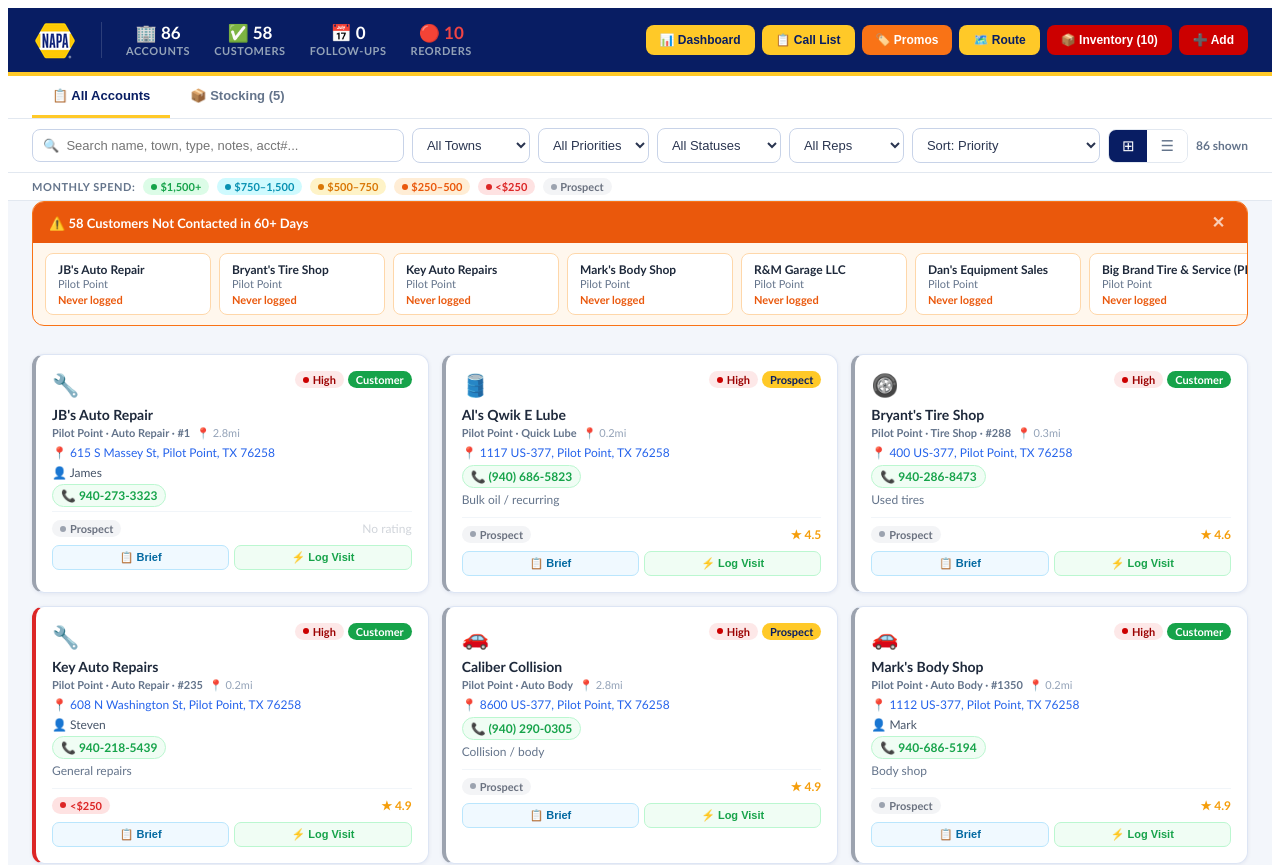
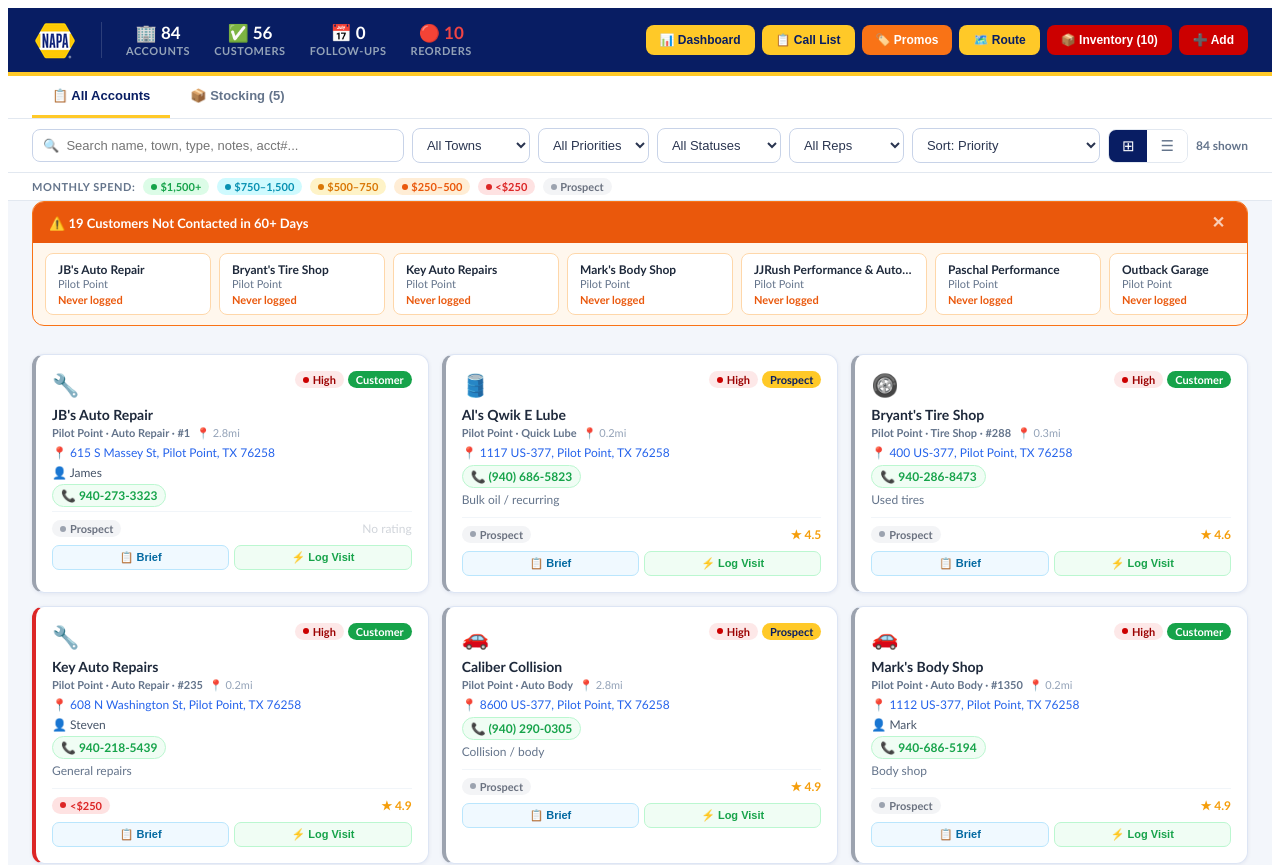
Before and after one commit to icccarcare/Napa-sales-crm, a React (Vite) app: page / in a window 1280 px wide. Shown: the top 865 px of the page. Built offline with nearby package versions, Linux system fonts and the light colour scheme.

Commit message:
Update App.jsx

```diff
--- a/src/App.jsx
+++ b/src/App.jsx
@@ -96,11 +96,11 @@ const INITIAL_CUSTOMERS = [
   { id:90,  name:"Three Seventy Seven Tires",         type:"Tire & Oil",         town:"Collinsville", address:"719 US-377",               fullAddress:"719 US-377, Collinsville, TX 76233",                phone:"(903) 429-3425", contact:"",              email:"", rating:"4.6", reviews:66,  priority:"High",   status:"Prospect",  acctNum:"",      monthlySpend:"", supplier:"", lastVisit:"", lastCall:"", nextFollowUp:"", notes:"Tires + oil",                              relScore:"", isStocking:false, inventory:[] , lat:33.556, lng:-97.022, competitor:"", callLog:[], spendHistory:[], repName:"", lostReason:""},
   { id:91,  name:"Collinsville Tire Shop",            type:"Tire Shop",          town:"Collinsville", address:"9415 US-377",              fullAddress:"9415 US-377, Collinsville, TX 76233",               phone:"(214) 549-7306", contact:"",              email:"", rating:"5.0", reviews:72,  priority:"High",   status:"Prospect",  acctNum:"",      monthlySpend:"", supplier:"", lastVisit:"", lastCall:"", nextFollowUp:"", notes:"Tire shop",                                relScore:"", isStocking:false, inventory:[] , lat:33.558, lng:-97.0218, competitor:"", callLog:[], spendHistory:[], repName:"", lostReason:""},
   { id:92,  name:"Brad's Automotive (Collinsville)",  type:"Auto Repair",        town:"Collinsville", address:"2118 Dawkins Rd",          fullAddress:"2118 Dawkins Rd, Collinsville, TX 76233",           phone:"(903) 429-6022", contact:"",              email:"", rating:"4.9", reviews:21,  priority:"High",   status:"Prospect",  acctNum:"",      monthlySpend:"", supplier:"", lastVisit:"", lastCall:"", nextFollowUp:"", notes:"General repair",                           relScore:"", isStocking:false, inventory:[] , lat:33.5542, lng:-97.0198, competitor:"", callLog:[], spendHistory:[], repName:"", lostReason:""},
-  { id:93,  name:"Jesse Buttress Sand & Gravel",      type:"Construction",       town:"Collinsville", address:"182 Cobler Rd",            fullAddress:"182 Cobler Rd, Collinsville, TX 76233",             phone:"214-243-7676",   contact:"Jesse",         email:"", rating:"",    reviews:0,   priority:"Medium", status:"Customer",  acctNum:"239",   monthlySpend:"500-750", supplier:"", lastVisit:"", lastCall:"", nextFollowUp:"", notes:"",                                         relScore:"", isStocking:false, inventory:[] , lat:33.549, lng:-97.015, competitor:"", callLog:[], spendHistory:[{month:"2026-11",amount:1557}], repName:"", lostReason:""},
+  { id:93,  name:"Jesse Buttress Sand & Gravel",      type:"Construction",       town:"Collinsville", address:"182 Cobler Rd",            fullAddress:"182 Cobler Rd, Collinsville, TX 76233",             phone:"214-243-7676",   contact:"Jesse",         email:"", rating:"",    reviews:0,   priority:"High",   status:"Customer",  acctNum:"239",   monthlySpend:"500-750", supplier:"", lastVisit:"", lastCall:"", nextFollowUp:"", notes:"$7.6K YTD. Sand/gravel fleet.",            relScore:"", isStocking:false, inventory:[] , lat:33.549, lng:-97.015, competitor:"", callLog:[], spendHistory:[{month:"2026-11",amount:1557}], repName:"", lostReason:""},
   { id:100, name:"Myrt's Paint & Body",               type:"Auto Body",          town:"Tioga",        address:"211 S Donaton St",         fullAddress:"211 S Donaton St, Tioga, TX 76271",                 phone:"(903) 815-5959", contact:"",              email:"", rating:"5.0", reviews:9,   priority:"Medium", status:"Prospect",  acctNum:"",      monthlySpend:"", supplier:"", lastVisit:"", lastCall:"", nextFollowUp:"", notes:"Body shop",                                relScore:"", isStocking:false, inventory:[] , lat:33.4709, lng:-96.9218, competitor:"", callLog:[], spendHistory:[], repName:"", lostReason:""},
   { id:101, name:"USA Trucking Inc",                  type:"Trucking",           town:"Tioga",        address:"616 Bodovsky Rd",          fullAddress:"616 Bodovsky Rd, Tioga, TX 76271",                  phone:"940-437-5222",   contact:"",              email:"", rating:"3.3", reviews:7,   priority:"Medium", status:"Customer",  acctNum:"1280",  monthlySpend:"<250", supplier:"", lastVisit:"", lastCall:"", nextFollowUp:"", notes:"Bulk hauling",                             relScore:"", isStocking:false, inventory:[] , lat:33.472, lng:-96.922, competitor:"", callLog:[], spendHistory:[{month:"2026-11",amount:48}], repName:"", lostReason:""},
   { id:110, name:"BURNCO Ready-Mix",                  type:"Ready Mix Concrete", town:"Krugerville",  address:"9170 Ike Byrom Rd",        fullAddress:"9170 Ike Byrom Rd, Aubrey, TX 76227",               phone:"469-647-3604",   contact:"Bryant/Roberts",email:"", rating:"4.7", reviews:6,   priority:"High",   status:"Customer",  acctNum:"2560",  monthlySpend:"", supplier:"", lastVisit:"", lastCall:"", nextFollowUp:"", notes:"Interested in Milwaukee tools.",            relScore:"", isStocking:false, inventory:[] , lat:33.184, lng:-97.067, competitor:"", callLog:[], spendHistory:[], repName:"", lostReason:""},
-  { id:111, name:"Nuts and Volts Automotive",         type:"Auto Repair",        town:"Krugerville",  address:"4900 US-377",              fullAddress:"4900 US-377, Krugerville, TX 76227",                phone:"972-505-6132",   contact:"Tess/Ryan",     email:"", rating:"4.9", reviews:29,  priority:"High",   status:"Customer",  acctNum:"267",   monthlySpend:"250-500", supplier:"", lastVisit:"", lastCall:"", nextFollowUp:"", notes:"Call us first — excellent relationship.",  relScore:"", isStocking:false, inventory:[] , lat:33.185, lng:-97.066, competitor:"", callLog:[], spendHistory:[{month:"2026-11",amount:613}], repName:"", lostReason:""},
+  { id:111, name:"Nuts and Volts Automotive",         type:"Auto Repair",        town:"Krugerville",  address:"4900 US-377",              fullAddress:"4900 US-377, Krugerville, TX 76227",                phone:"972-505-6132",   contact:"Tess/Ryan",     email:"", rating:"4.9", reviews:29,  priority:"High",   status:"Customer",  acctNum:"267",   monthlySpend:"500-750", supplier:"", lastVisit:"", lastCall:"", nextFollowUp:"", notes:"Call us first — excellent relationship. $5.6K YTD.", relScore:"", isStocking:false, inventory:[] , lat:33.185, lng:-97.066, competitor:"", callLog:[], spendHistory:[{month:"2026-11",amount:613}], repName:"", lostReason:""},
   { id:112, name:"META COLLISION",                    type:"Auto Body",          town:"Krugerville",  address:"8171 US-377",              fullAddress:"8171 US-377, Krugerville, TX 76227",                phone:"(214) 783-9466", contact:"",              email:"", rating:"5.0", reviews:50,  priority:"High",   status:"Prospect",  acctNum:"",      monthlySpend:"", supplier:"", lastVisit:"", lastCall:"", nextFollowUp:"", notes:"Collision center",                         relScore:"", isStocking:false, inventory:[] , lat:33.186, lng:-97.0665, competitor:"", callLog:[], spendHistory:[], repName:"", lostReason:""},
   { id:113, name:"A-Z Bus Sales",                     type:"Fleet / Bus",        town:"Krugerville",  address:"1003 Prosperity Way",      fullAddress:"1003 Prosperity Way, Krugerville, TX 76227",        phone:"214-693-5299",   contact:"Michael/Ashley",email:"", rating:"",    reviews:0,   priority:"High",   status:"Customer",  acctNum:"238",   monthlySpend:"750-1500", supplier:"", lastVisit:"", lastCall:"", nextFollowUp:"", notes:"AP dept follow-up. Good relationship.",   relScore:"", isStocking:false, inventory:[] , lat:33.1845, lng:-97.0655, competitor:"", callLog:[], spendHistory:[{month:"2026-06",amount:0},{month:"2026-07",amount:1529},{month:"2026-08",amount:2871},{month:"2026-09",amount:186},{month:"2026-10",amount:947},{month:"2026-11",amount:607}], repName:"", lostReason:""},
   { id:120, name:"Abilene Diesel Performance DFW",    type:"Diesel Repair",      town:"Valley View",  address:"6444 E Lone Oak Rd",       fullAddress:"6444 E Lone Oak Rd, Valley View, TX 76272",         phone:"940-580-0646",   contact:"Eric/Courtney", email:"", rating:"5.0", reviews:44,  priority:"High",   status:"Customer",  acctNum:"316",   monthlySpend:"500-750", supplier:"", lastVisit:"", lastCall:"", nextFollowUp:"", notes:"Diesel performance",                       relScore:"", isStocking:false, inventory:[] , lat:33.532, lng:-97.156, competitor:"", callLog:[], spendHistory:[{month:"2026-11",amount:830}], repName:"", lostReason:""},
@@ -114,12 +114,10 @@ const INITIAL_CUSTOMERS = [
   { id:150, name:"10% Early Bird",                    type:"Commercial",         town:"Pilot Point",  address:"",                         fullAddress:"Pilot Point, TX 76258",                             phone:"",               contact:"",              email:"", rating:"",    reviews:0,   priority:"High",   status:"Customer",  acctNum:"10",    monthlySpend:"1500+",   supplier:"", lastVisit:"", lastCall:"", nextFollowUp:"", notes:"$26.2K YTD. Identify contact/business name.", relScore:"", isStocking:false, inventory:[], lat:33.3998, lng:-96.9601, competitor:"", callLog:[], spendHistory:[{month:"2026-11",amount:825}],  repName:"", lostReason:""},
   { id:151, name:"THI Waterwell",                     type:"Waterwell Service",  town:"Pilot Point",  address:"",                         fullAddress:"Pilot Point, TX 76258",                             phone:"",               contact:"",              email:"", rating:"",    reviews:0,   priority:"High",   status:"Customer",  acctNum:"1499",  monthlySpend:"750-1500", supplier:"", lastVisit:"", lastCall:"", nextFollowUp:"", notes:"$8.8K YTD. Water well service fleet.",    relScore:"", isStocking:false, inventory:[], lat:33.3998, lng:-96.9601, competitor:"", callLog:[], spendHistory:[{month:"2026-11",amount:745}],  repName:"", lostReason:""},
   { id:152, name:"Trimline Cabinets",                 type:"Construction",       town:"Pilot Point",  address:"",                         fullAddress:"Pilot Point, TX 76258",                             phone:"",               contact:"",              email:"", rating:"",    reviews:0,   priority:"High",   status:"Customer",  acctNum:"49",    monthlySpend:"500-750",  supplier:"", lastVisit:"", lastCall:"", nextFollowUp:"", notes:"$8.2K YTD.",                               relScore:"", isStocking:false, inventory:[], lat:33.3998, lng:-96.9601, competitor:"", callLog:[], spendHistory:[{month:"2026-11",amount:173}],  repName:"", lostReason:""},
-  { id:153, name:"Jesse Buttress Sand",               type:"Construction Fleet", town:"Pilot Point",  address:"",                         fullAddress:"Pilot Point, TX 76258",                             phone:"",               contact:"",              email:"", rating:"",    reviews:0,   priority:"High",   status:"Customer",  acctNum:"239",   monthlySpend:"500-750",  supplier:"", lastVisit:"", lastCall:"", nextFollowUp:"", notes:"$7.6K YTD. Sand/gravel fleet.",            relScore:"", isStocking:false, inventory:[], lat:33.3998, lng:-96.9601, competitor:"", callLog:[], spendHistory:[{month:"2026-11",amount:1557}], repName:"", lostReason:""},
   { id:154, name:"Trinity Turf Nursery",              type:"Agriculture",        town:"Pilot Point",  address:"",                         fullAddress:"Pilot Point, TX 76258",                             phone:"",               contact:"",              email:"", rating:"",    reviews:0,   priority:"High",   status:"Customer",  acctNum:"21",    monthlySpend:"500-750",  supplier:"", lastVisit:"", lastCall:"", nextFollowUp:"", notes:"Turf nursery fleet. $7.1K YTD.",           relScore:"", isStocking:false, inventory:[], lat:33.3998, lng:-96.9601, competitor:"", callLog:[], spendHistory:[{month:"2026-11",amount:586}],  repName:"", lostReason:""},
   { id:155, name:"Jose Martinez",                     type:"Auto Repair",        town:"Pilot Point",  address:"",                         fullAddress:"Pilot Point, TX 76258",                             phone:"",               contact:"Jose",          email:"", rating:"",    reviews:0,   priority:"Medium", status:"Customer",  acctNum:"1490",  monthlySpend:"500-750",  supplier:"", lastVisit:"", lastCall:"", nextFollowUp:"", notes:"$6.6K YTD.",                               relScore:"", isStocking:false, inventory:[], lat:33.3998, lng:-96.9601, competitor:"", callLog:[], spendHistory:[],                        repName:"", lostReason:""},
   { id:156, name:"Champion Equipment",                type:"Equipment",          town:"Pilot Point",  address:"",                         fullAddress:"Pilot Point, TX 76258",                             phone:"",               contact:"",              email:"", rating:"",    reviews:0,   priority:"Medium", status:"Customer",  acctNum:"241",   monthlySpend:"500-750",  supplier:"", lastVisit:"", lastCall:"", nextFollowUp:"", notes:"Equipment dealer/fleet. $5.9K YTD.",       relScore:"", isStocking:false, inventory:[], lat:33.3998, lng:-96.9601, competitor:"", callLog:[], spendHistory:[{month:"2026-11",amount:335}],  repName:"", lostReason:""},
   { id:157, name:"Thorsport Inc",                     type:"Fleet",              town:"Pilot Point",  address:"",                         fullAddress:"Pilot Point, TX 76258",                             phone:"",               contact:"",              email:"", rating:"",    reviews:0,   priority:"Medium", status:"Customer",  acctNum:"1518",  monthlySpend:"500-750",  supplier:"", lastVisit:"", lastCall:"", nextFollowUp:"", notes:"$5.8K YTD.",                               relScore:"", isStocking:false, inventory:[], lat:33.3998, lng:-96.9601, competitor:"", callLog:[], spendHistory:[{month:"2026-11",amount:486}],  repName:"", lostReason:""},
-  { id:158, name:"Nuts & Volts",                      type:"Electrical",         town:"Pilot Point",  address:"",                         fullAddress:"Pilot Point, TX 76258",                             phone:"",               contact:"",              email:"", rating:"",    reviews:0,   priority:"Medium", status:"Customer",  acctNum:"267",   monthlySpend:"500-750",  supplier:"", lastVisit:"", lastCall:"", nextFollowUp:"", notes:"$5.6K YTD.",                               relScore:"", isStocking:false, inventory:[], lat:33.3998, lng:-96.9601, competitor:"", callLog:[], spendHistory:[{month:"2026-11",amount:613}],  repName:"", lostReason:""},
   { id:159, name:"DD Grid",                           type:"Construction Fleet", town:"Pilot Point",  address:"",                         fullAddress:"Pilot Point, TX 76258",                             phone:"",               contact:"",              email:"", rating:"",    reviews:0,   priority:"Medium", status:"Customer",  acctNum:"312",   monthlySpend:"250-500",  supplier:"", lastVisit:"", lastCall:"", nextFollowUp:"", notes:"$5.2K YTD.",                               relScore:"", isStocking:false, inventory:[], lat:33.3998, lng:-96.9601, competitor:"", callLog:[], spendHistory:[{month:"2026-11",amount:1683}], repName:"", lostReason:""},
   { id:160, name:"Dales Automotive",                  type:"Auto Repair",        town:"Pilot Point",  address:"",                         fullAddress:"Pilot Point, TX 76258",                             phone:"",               contact:"Dale",          email:"", rating:"",    reviews:0,   priority:"Medium", status:"Customer",  acctNum:"164",   monthlySpend:"250-500",  supplier:"", lastVisit:"", lastCall:"", nextFollowUp:"", notes:"$5K YTD.",                                 relScore:"", isStocking:false, inventory:[], lat:33.3998, lng:-96.9601, competitor:"", callLog:[], spendHistory:[{month:"2026-11",amount:215}],  repName:"", lostReason:""},
   { id:161, name:"W Triangle",                        type:"Agriculture",        town:"Pilot Point",  address:"",                         fullAddress:"Pilot Point, TX 76258",                             phone:"",               contact:"",              email:"", rating:"",    reviews:0,   priority:"Medium", status:"Customer",  acctNum:"205",   monthlySpend:"250-500",  supplier:"", lastVisit:"", lastCall:"", nextFollowUp:"", notes:"$4.1K YTD.",                               relScore:"", isStocking:false, inventory:[], lat:33.3998, lng:-96.9601, competitor:"", callLog:[], spendHistory:[{month:"2026-11",amount:218}],  repName:"", lostReason:""},
@@ -592,9 +590,11 @@ function Dashboard({customers,onClose,onSelectCustomer}){
           {(()=>{
             const cutoff=new Date();cutoff.setDate(cutoff.getDate()-60);
             const cutoffStr=cutoff.toISOString().split("T")[0];
+            const recentMonths=["2026-09","2026-10","2026-11"];
+            const hasRecentPurchase=c=>(c.spendHistory||[]).some(h=>recentMonths.includes(h.month)&&h.amount>0);
             const neglected=customers.filter(c=>{
               const last=c.lastVisit&&c.lastCall?(c.lastVisit>c.lastCall?c.lastVisit:c.lastCall):(c.lastVisit||c.lastCall||"");
-              return(c.status==="Customer"||c.status==="Active")&&(!last||last<cutoffStr);
+              return(c.status==="Customer"||c.status==="Active")&&(!last||last<cutoffStr)&&!hasRecentPurchase(c);
             });
             if(!neglected.length)return null;
             return(
@@ -1153,9 +1153,11 @@ function ActivePromotions({onClose}){
 function NeglectedAlert({customers,onSelectCustomer,onDismiss}){
   const cutoff=new Date();cutoff.setDate(cutoff.getDate()-60);
   const cutoffStr=cutoff.toISOString().split("T")[0];
+  const recentMonths=["2026-09","2026-10","2026-11"];
+  const hasRecentPurchase=c=>(c.spendHistory||[]).some(h=>recentMonths.includes(h.month)&&h.amount>0);
   const neglected=customers.filter(c=>{
     const lastActivity=c.lastVisit&&c.lastCall?(c.lastVisit>c.lastCall?c.lastVisit:c.lastCall):(c.lastVisit||c.lastCall||"");
-    return(c.status==="Customer"||c.status==="Active")&&(!lastActivity||lastActivity<cutoffStr);
+    return(c.status==="Customer"||c.status==="Active")&&(!lastActivity||lastActivity<cutoffStr)&&!hasRecentPurchase(c);
   }).sort((a,b)=>{
     const getL=c=>c.lastVisit&&c.lastCall?(c.lastVisit>c.lastCall?c.lastVisit:c.lastCall):(c.lastVisit||c.lastCall||"");
     return(getL(a)||"0").localeCompare(getL(b)||"0");
```
